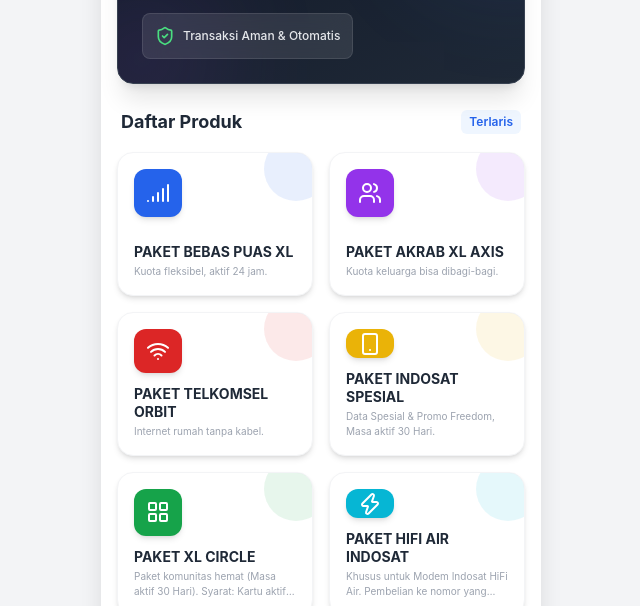
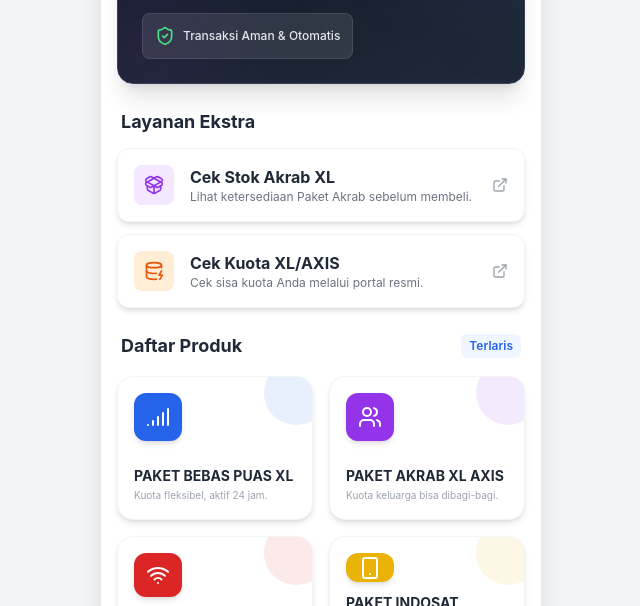
Before and after one commit to 2022Nekopoi/NekoBoT, a plain HTML site: page index.html in a window 1280 px wide. Shown: the part 213-819 px from the top of the page, without its empty margins (319-959 px from the left). Drawn offline with nearby package versions, Linux system fonts and the light colour scheme.

Commit message:
index.html

```diff
--- a/index.html
+++ b/index.html
@@ -3,7 +3,7 @@
 <head>
     <meta charset="UTF-8">
     <meta name="viewport" content="width=device-width, initial-scale=1.0">
-    <title>T-STORE: PENYEDIA SEMUA KEBUTUHAN ANDA</title>
+    <title>T-STORE: Toko TopUp Online</title>
     <!-- Load Tailwind CSS -->
     <script src="https://cdn.tailwindcss.com"></script>
     <!-- Load Lucide Icons -->
@@ -83,8 +83,12 @@
                 </div>
                 <span class="text-xl font-extrabold tracking-tighter text-gray-800">T-<span class="text-blue-600">STORE</span></span>
             </div>
-            <div class="bg-gray-50 border border-gray-100 p-2 rounded-full cursor-pointer hover:bg-gray-100">
-                <i data-lucide="users" class="w-4 h-4 text-gray-600"></i>
+
+            <!-- Dynamic Buttons (Home or User) -->
+            <div id="header-actions">
+              <div class="bg-gray-50 border border-gray-100 p-2 rounded-full cursor-pointer hover:bg-gray-100" onclick="setView('home')">
+                  <i data-lucide="home" class="w-4 h-4 text-gray-600"></i>
+              </div>
             </div>
         </header>
 
@@ -327,6 +331,7 @@
         const setView = (newView) => {
             view = newView;
             renderApp();
+            renderHeaderActions(); // Update header button based on view
         };
 
         /**
@@ -384,6 +389,7 @@
             uniqueCode = 0;
             copied = false;
             renderApp();
+            renderHeaderActions(); // Update header button
         };
 
         /**
@@ -475,6 +481,31 @@
 
         // --- RENDER FUNCTIONS ---
 
+        /** Render Header Actions (Home Button or Other) */
+        const renderHeaderActions = () => {
+          const headerActionsDiv = document.getElementById('header-actions');
+          let html = '';
+
+          // Only show 'Home' button if not already on the home view
+          if (view !== 'home' && view !== 'confirmation') {
+            html = `
+              <button onclick="setView('home')" class="bg-gray-50 border border-gray-100 p-2 rounded-full cursor-pointer hover:bg-gray-100 transition-colors">
+                  ${getIconHtml('home', 'w-4 h-4 text-gray-600')}
+              </button>
+            `;
+          } else {
+             // Default icon for Home view or Confirmation view
+             html = `
+              <div class="bg-gray-50 border border-gray-100 p-2 rounded-full cursor-pointer hover:bg-gray-100">
+                  ${getIconHtml('users', 'w-4 h-4 text-gray-600')}
+              </div>
+            `;
+          }
+
+          headerActionsDiv.innerHTML = html;
+          lucide.createIcons(); // Re-render Lucide icons
+        };
+
         /** 1. HOME VIEW */
         const renderHome = () => {
             let html = `
@@ -491,6 +522,39 @@
                   <span class="text-xs font-medium text-gray-200">Transaksi Aman & Otomatis</span>
                 </div>
               </div>
+
+              <!-- NEW: EXTERNAL TOOLS SECTION -->
+              <div>
+                <h2 class="text-lg font-bold text-gray-800 mb-3 px-1">Layanan Ekstra</h2>
+                <div class="space-y-3">
+            `;
+
+            EXTERNAL_TOOLS.forEach(tool => {
+              html += `
+                <a
+                  href="${tool.url}"
+                  target="_blank"
+                  rel="noopener noreferrer"
+                  class="flex items-center p-4 rounded-xl bg-white shadow-md border border-gray-100 hover:bg-gray-50 transition-colors group"
+                >
+                  <div class="w-10 h-10 ${tool.color} rounded-lg flex items-center justify-center mr-4 group-hover:shadow-lg group-hover:shadow-gray-200 transition-shadow">
+                    ${getIconHtml(tool.icon, 'w-5 h-5')}
+                  </div>
+                  <div class="text-left flex-1">
+                    <h3 class="font-bold text-gray-800">${tool.name}</h3>
+                    <p class="text-xs text-gray-500">${tool.description}</p>
+                  </div>
+                  <div class="text-gray-400 group-hover:text-blue-500 transition-colors">
+                    ${getIconHtml('external-link', 'w-4 h-4')}
+                  </div>
+                </a>
+              `;
+            });
+
+            html += `
+                </div>
+              </div>
+              <!-- END: EXTERNAL TOOLS SECTION -->
 
               <!-- Grid Menu -->
               <div>
@@ -715,6 +779,7 @@
                   <!-- Single Payment Option: SeaBank -->
                   <div class="flex items-center p-3.5 rounded-xl border-2 border-blue-500 bg-blue-50 ring-1 ring-blue-500 shadow-md">
                     <div class="w-14 h-9 mr-4 flex items-center justify-center bg-white rounded-md border border-gray-200 p-1 shadow-sm">
+                       <!-- Menggunakan logo SeaBank yang diperbarui dari input user -->
                        <img src="${PAYMENT_METHODS[0].icon}" alt="${PAYMENT_METHODS[0].name}" class="max-h-full max-w-full object-contain" />
                     </div>
                     <div class="flex-1">
@@ -921,6 +986,9 @@
                     phoneInput.focus();
                 }
             }
+
+            // Always render header actions as view changes
+            renderHeaderActions();
         };
 
         // --- GLOBAL EXPOSURE (REQUIRED FOR HTML INLINE HANDLERS) ---
```
